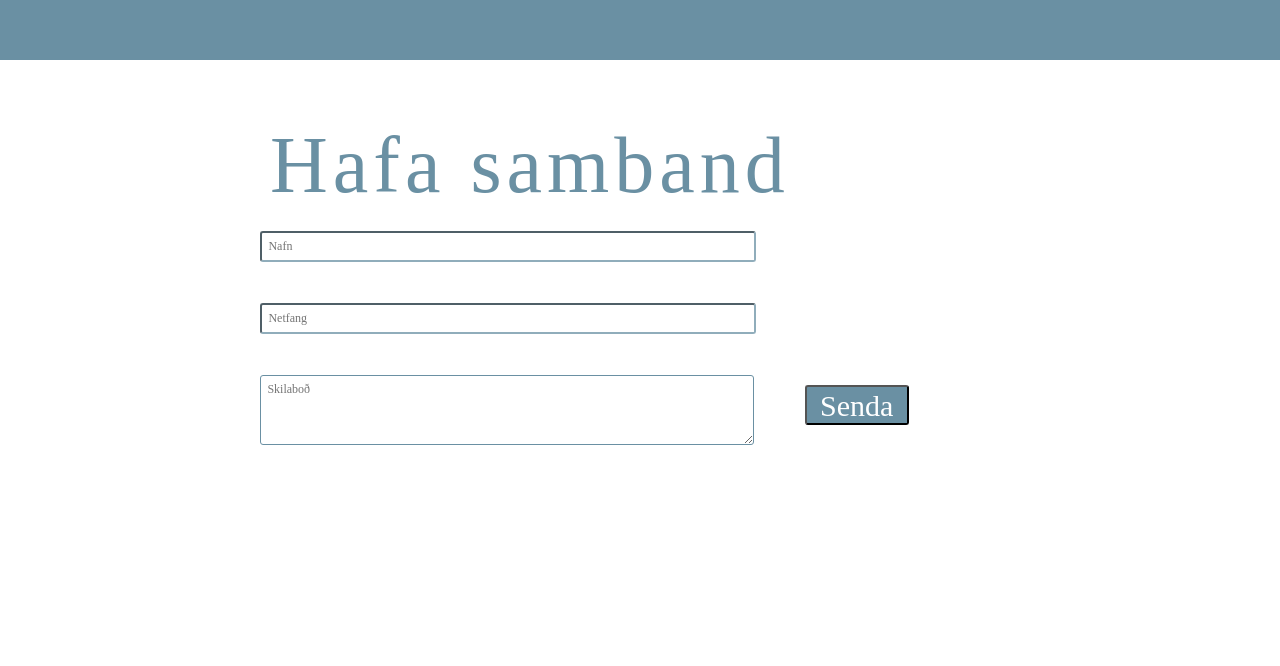
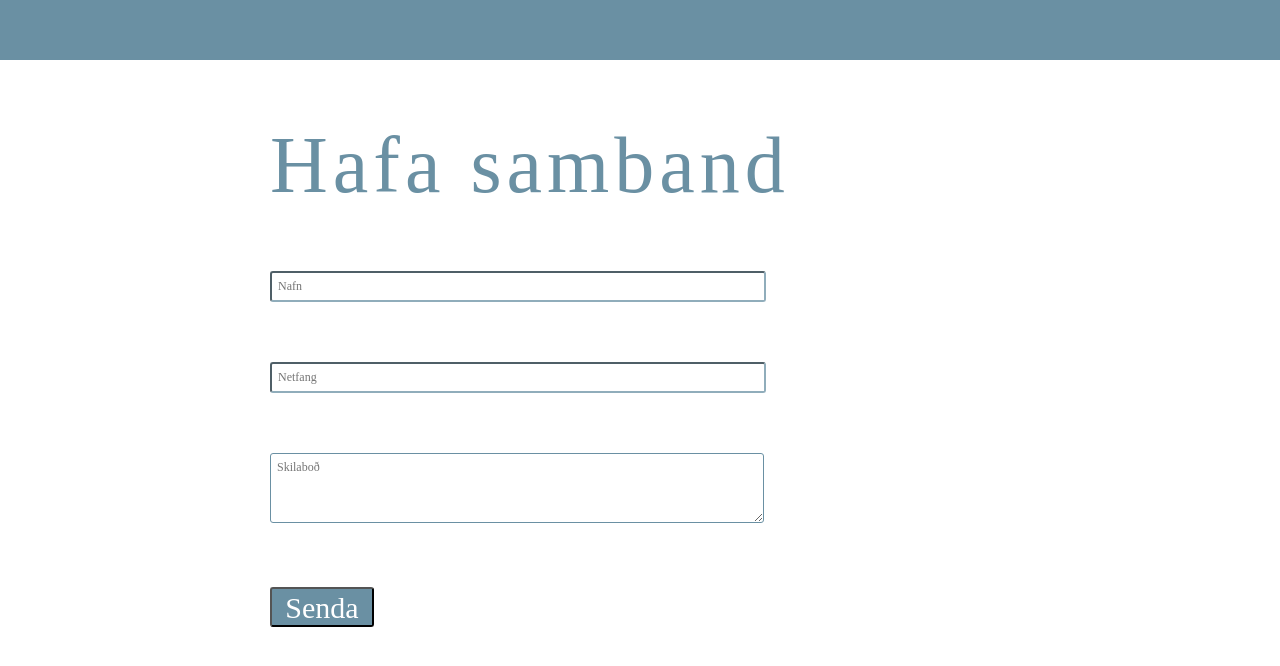
Before and after one commit to Spjara/spjara-info-page, a React (Create React App) app: page / in a window 1280 px wide. Shown: the part 2340-3006 px from the top of the page. Built offline with nearby package versions, Linux system fonts and the light colour scheme.

Commit message:
Fixing form unscaleness

```diff
--- a/src/components/Contact/Contact.tsx
+++ b/src/components/Contact/Contact.tsx
@@ -5,6 +5,7 @@ import * as emailjs from 'emailjs-com'
 
 const Wrapper = styled.div`
   height: 100vh;
+  width: 100%;
   background-color: white;
 `;
 
@@ -22,7 +23,7 @@ const Title = styled.div`
 
 const Input = styled.input`
   padding: 0.5em;
-  margin: 1.7em;
+  margin: 60px 0 0 30px;
   background: white;
   border-radius: 3px;
   border-color: #90adbb;
@@ -34,7 +35,7 @@ const Input = styled.input`
 
 const Message = styled.textarea`
   padding: 0.5em;
-  margin: 1.7em;
+  margin: 60px 0 0 30px;
   background: white;
   border: 1;
   border-radius: 3px;
@@ -48,9 +49,8 @@ const Message = styled.textarea`
 
 const Button = styled.button`
   font-size: 1em;
-  margin: 1.0em;
+  margin: 60px 0 0 30px;
   border-radius: 3px;
-  position: absolute;
   width: 104px;
   height: 40px;
   background: #6A90A3;
@@ -60,6 +60,7 @@ const Button = styled.button`
   font-size: 30px;
   line-height: 35px;
   color: #FFFFFF;
+  display: block;
 `;
 
 const Form = styled.form`
@@ -70,7 +71,7 @@ const SubmitMsg= styled.form`
   font-size: 30px;
   color: #6A90A3;
   letter-spacing: 1px;
-  margin-top: 4.0em;
+  margin-top: 2.0em;
   margin-left: 1.0em;
 `;
 
```
